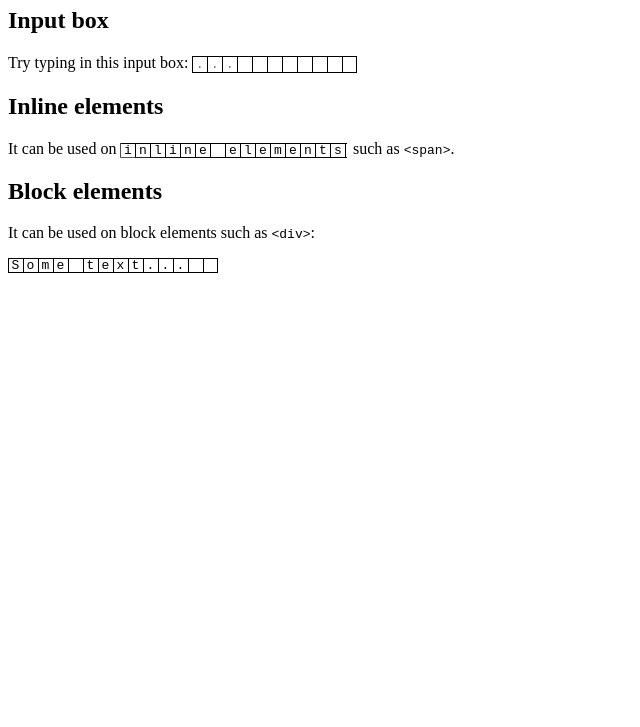
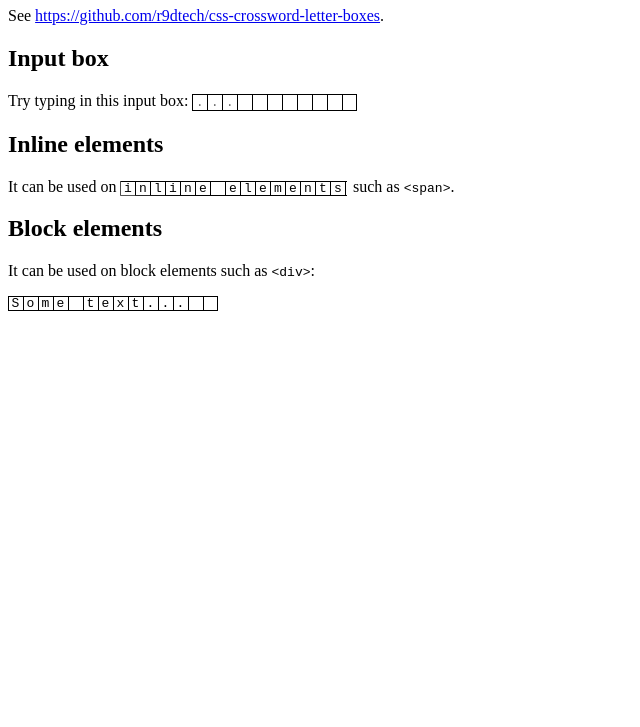
Before and after one commit to r9dtech/css-crossword-letter-boxes, a website: page index.html in a window 1280 px wide. Shown: the part 73-800 px from the top of the page, without its empty margins (0-640 px from the left). Drawn offline with Linux system fonts and the light colour scheme.

Commit message:
Add links to repo and gh pages

```diff
--- a/index.html
+++ b/index.html
@@ -28,6 +28,7 @@
 		<header>
 			<h1>Demo: CSS Crossword Letter Boxes</h1>
 		</header>
+		<p>See <a href="https://github.com/r9dtech/css-crossword-letter-boxes">https://github.com/r9dtech/css-crossword-letter-boxes</a>.</p>
 		<main>
 			<section id="input-box-demo">
 				<h2>Input box</h2>
```
Also changed, not shown: readme.md.
